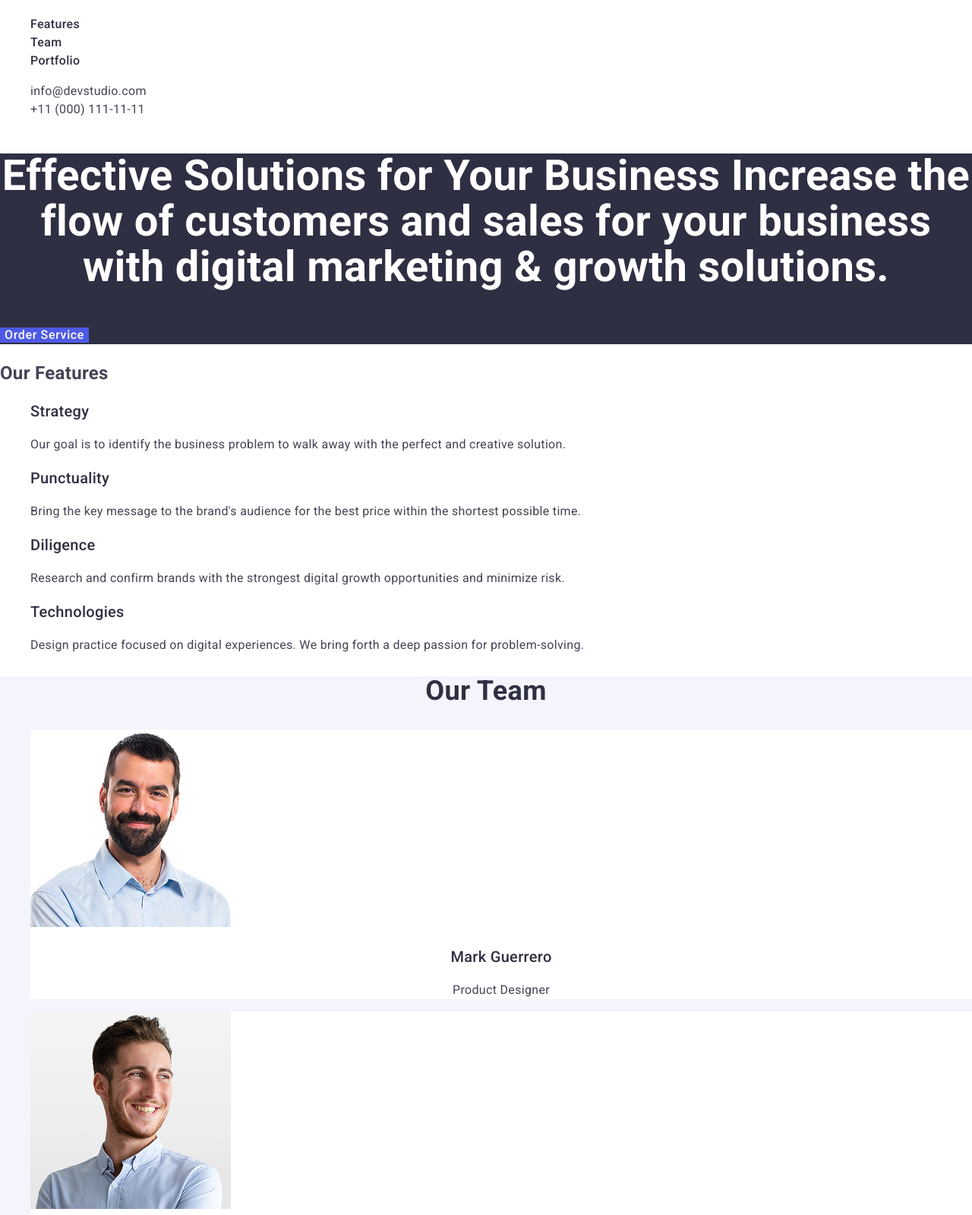
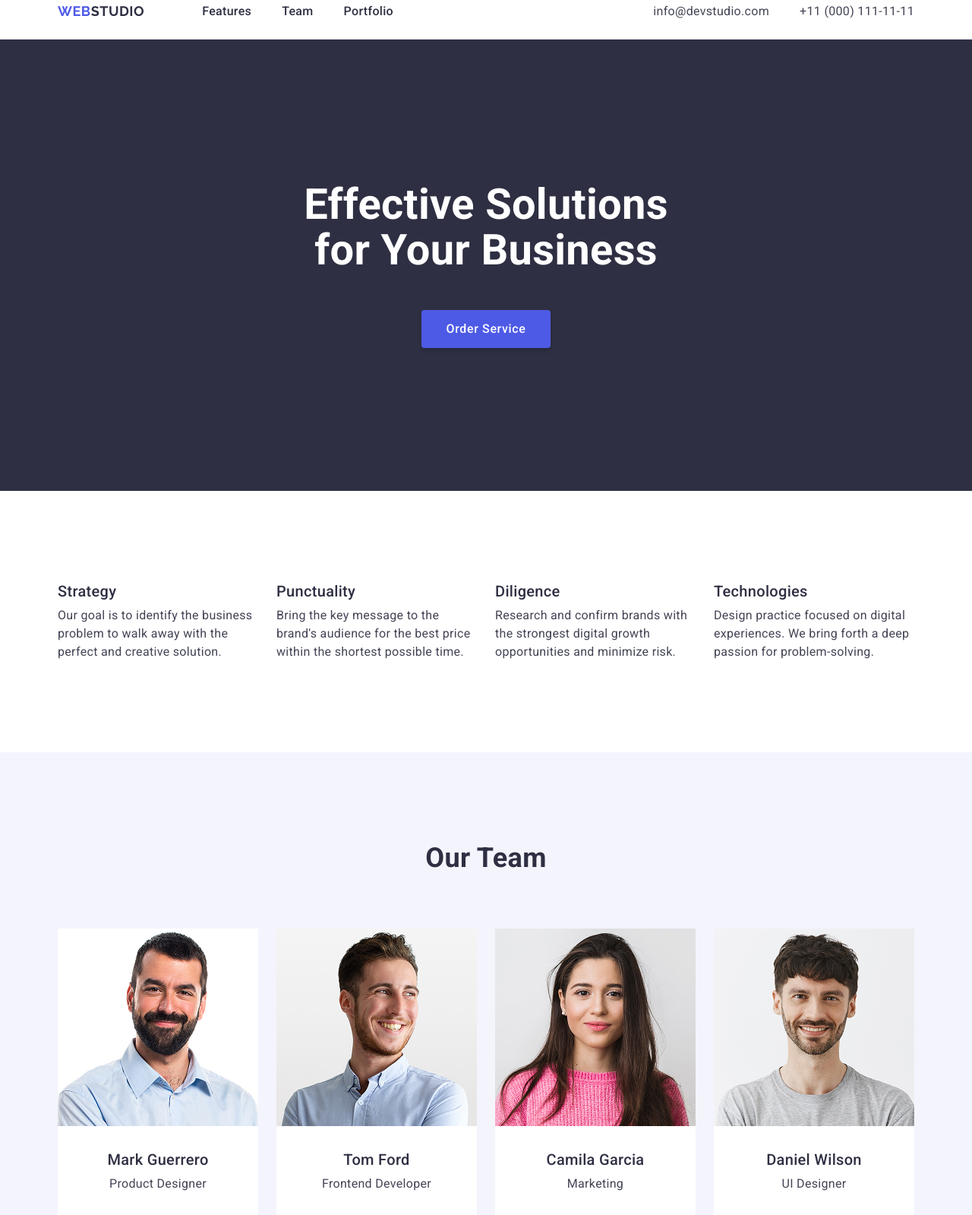
Before and after one commit to Tiana-Levchenko/goit-markup-hw-03, a plain HTML site: page index.html in a window 1280 px wide. Shown: the part 21-1620 px from the top of the page at 76% size. Drawn offline with nearby package versions, Linux system fonts and the light colour scheme.

Commit message:
add flex work on visual

```diff
--- a/css/common.css
+++ b/css/common.css
@@ -8,6 +8,15 @@ body {
   color: #434455;
   background-color: #fff;
 }
+h1,
+h2,
+h3,
+h4,
+h5,
+h6,
+p {
+  margin: 0;
+}
 
 a {
   color: inherit;
@@ -16,7 +25,14 @@ a {
 
 ol,
 ul {
+  margin: 0;
+  padding-left: 0;
   list-style-type: none;
+}
+img {
+  display: block;
+  max-width: 100%;
+  height: auto;
 }
 
 button {
@@ -28,6 +44,26 @@ address {
 }
 
 /* Base styles */
+.sr-only {
+  position: absolute;
+  white-space: nowrap;
+  width: 1px;
+  height: 1px;
+  overflow: hidden;
+  border: 0;
+  padding: 0;
+  clip: rect(0 0 0 0);
+  clip-path: inset(100%);
+  margin: -1px;
+}
+.section {
+  padding: 120px 0;
+}
+.container {
+  max-width: 1158px;
+  margin: 0 auto;
+  padding: 0 15px;
+}
 
 .accent {
   color: #4d5ae5;
@@ -41,6 +77,7 @@ address {
   text-transform: uppercase;
 }
 .section-title {
+  margin-bottom: 72px;
   font-size: 36px;
   line-height: 1.11;
   text-align: center;
--- a/css/features.css
+++ b/css/features.css
@@ -1,10 +1,15 @@
 .features {
 }
 .features-list {
+  display: flex;
+  flex-wrap: wrap;
+  gap: 24px;
 }
 .features-item {
+  width: calc((100% - 24px * 3) / 4);
 }
 .features-list-title {
+  margin-bottom: 8px;
   font-weight: 500;
   font-size: 20px;
   line-height: 1.2;
--- a/css/footer.css
+++ b/css/footer.css
@@ -1,10 +1,14 @@
 .footer {
+  padding: 100px 0;
   background-color: #2e2f42;
 }
 .footer-logo {
+  display: block;
+  margin-bottom: 16px;
   color: #f4f4fd;
 }
 
 .footer-desc {
+  max-width: 264px;
   color: #f4f4fd;
 }
--- a/css/header.css
+++ b/css/header.css
@@ -1,16 +1,30 @@
 .header {
+  border-bottom: 1px solid #e7e9fc;
 }
+.header-wrapper {
+  display: flex;
+  align-items: center;
+}
+
 .header-logo {
+  display: block;
+  margin-right: 76px;
+  padding: 24px 0;
   color: #2e2f42;
 }
 
 .main-nav {
+  margin-right: auto;
 }
 .main-nav-list {
+  display: flex;
+  gap: 40px;
 }
 .main-nav-item {
 }
 .main-nav-link {
+  display: block;
+  padding: 24px 0;
   font-weight: 500;
   color: #2e2f42;
 }
@@ -22,10 +36,14 @@
 .contacts {
 }
 .contacts-list {
+  display: flex;
+  gap: 40px;
 }
 .contacts-item {
-}
-.contacts-link {
+  .contacts-link {
+    display: block;
+    padding: 24px 0;
+  }
 }
 .contacts-link:hover,
 .contacts-link:focus {
--- a/css/hero.css
+++ b/css/hero.css
@@ -1,17 +1,25 @@
 .hero {
+  padding: 188px 0;
   background-color: #2e2f42;
 }
 .hero-title {
+  max-width: 496px;
+  margin: 0 auto 48px;
   font-size: 56px;
   line-height: 1.07;
   text-align: center;
   color: #fff;
 }
 .hero-btn {
+  display: block;
+  margin: 0 auto;
+  padding: 16px 32px;
   font-weight: 500;
   letter-spacing: 0.04em;
+  border-radius: 4px;
   color: #fff;
   background-color: #4d5ae5;
+  box-shadow: 0 4px 4px 0 rgba(0, 0, 0, 0.15);
 }
 .hero-btn:hover,
 .hero-btn :focus {
--- a/css/portfolio.css
+++ b/css/portfolio.css
@@ -1,12 +1,24 @@
 .portfolio {
 }
 .portfolio-list {
+  display: flex;
+  flex-wrap: wrap;
+  column-gap: 24px;
+  row-gap: 48px;
 }
 .portfolio-item {
+  width: calc((100% - 24px * 2) / 3);
 }
 .portfolio-ill {
 }
+.portfolio-wrapper {
+  padding: 32px 16px;
+  border-bottom: 1px solid #e7e9fc;
+  border-left: 1px solid #e7e9fc;
+  border-right: 1px solid #e7e9fc;
+}
 .portfolio-subtitle {
+  margin-bottom: 8px;
   font-weight: 500;
   font-size: 20px;
   line-height: 1.2;
--- a/css/team.css
+++ b/css/team.css
@@ -4,13 +4,22 @@
 .team-title {
 }
 .team-list {
+  display: flex;
+  flex-wrap: wrap;
+  gap: 24px;
 }
 .team-item {
-  background-color: #fff;
+  width: calc((100% - 24px * 3) / 4);
 }
 .team-avatar {
 }
+.text-wrapper {
+  padding: 32px 16px;
+  background-color: #fff;
+  border-radius: 0 0 4px 4px;
+}
 .team-name {
+  margin-bottom: 8px;
   font-weight: 500;
   font-size: 20px;
   line-height: 1.2;
--- a/index.html
+++ b/index.html
@@ -24,6 +24,7 @@
   </head>
   <body>
     <header class="header" id="header">
+      <div class="container header-wrapper">
         <a class="header-logo logo" href="./index.html">
           <span class="accent">Web</span>Studio
         </a>
@@ -54,23 +55,24 @@
             </li>
           </ul>
         </address>
+      </div>
     </header>
     <main>
       <section class="hero" id="hero">
-        <h1 class="hero-title">
-          Effective Solutions for Your Business Increase the flow of customers
-          and sales for your business with digital marketing & growth solutions.
-        </h1>
+        <div class="container">
+          <h1 class="hero-title">Effective Solutions for Your Business</h1>
           <button class="hero-btn btn" type="button">Order Service</button>
+        </div>
       </section>
-      <section class="features" id="features">
-        <h2>Our Features</h2>
+      <section class="features section" id="features">
+        <div class="container">
+          <h2 class="sr-only">Our Features</h2>
           <ul class="features-list">
             <li class="features-item">
               <h3 class="features-list-title">Strategy</h3>
               <p class="features-desc">
-              Our goal is to identify the business problem to walk away with the
-              perfect and creative solution.
+                Our goal is to identify the business problem to walk away with
+                the perfect and creative solution.
               </p>
             </li>
             <li class="features-item">
@@ -95,8 +97,10 @@
               </p>
             </li>
           </ul>
+        </div>
       </section>
-      <section class="team" id="team">
+      <section class="team section" id="team">
+        <div class="container">
           <h2 class="team-title section-title">Our Team</h2>
           <ul class="team-list">
             <li class="team-item">
@@ -107,8 +111,10 @@
                 width="264"
                 height="260"
               />
+              <div class="text-wrapper">
                 <h3 class="team-name">Mark Guerrero</h3>
                 <p class="team-inform">Product Designer</p>
+              </div>
             </li>
             <li class="team-item">
               <img
@@ -118,8 +124,10 @@
                 width="264"
                 height="260"
               />
+              <div class="text-wrapper">
                 <h3 class="team-name">Tom Ford</h3>
                 <p class="team-inform">Frontend Developer</p>
+              </div>
             </li>
             <li class="team-item">
               <img
@@ -129,8 +137,10 @@
                 width="264"
                 height="260"
               />
+              <div class="text-wrapper">
                 <h3 class="team-name">Camila Garcia</h3>
                 <p class="team-inform">Marketing</p>
+              </div>
             </li>
             <li class="team-item">
               <img
@@ -140,12 +150,16 @@
                 width="264"
                 height="260"
               />
+              <div class="text-wrapper">
                 <h3 class="team-name">Daniel Wilson</h3>
                 <p class="team-inform">UI Designer</p>
+              </div>
             </li>
           </ul>
+        </div>
       </section>
-      <section class="portfolio" id="portfolio">
+      <section class="portfolio section" id="portfolio">
+        <div class="container">
           <h2 class="portfolio section-title">Our Portfolio</h2>
           <ul class="portfolio-list">
             <li class="portfolio-item">
@@ -156,8 +170,10 @@
                 width="360"
                 height="300"
               />
+              <div class="portfolio-wrapper">
                 <h3 class="portfolio-subtitle">Banking App</h3>
                 <p class="portfolio-desc">App</p>
+              </div>
             </li>
             <li class="portfolio-item">
               <img
@@ -167,8 +183,10 @@
                 width="360"
                 height="300"
               />
+              <div class="portfolio-wrapper">
                 <h3 class="portfolio-subtitle">Cashless Payment</h3>
                 <p class="portfolio-desc">Marketing</p>
+              </div>
             </li>
             <li class="portfolio-item">
               <img
@@ -178,8 +196,10 @@
                 width="360"
                 height="300"
               />
+              <div class="portfolio-wrapper">
                 <h3 class="portfolio-subtitle">Meditation App</h3>
                 <p class="portfolio-desc">App</p>
+              </div>
             </li>
             <li class="portfolio-item">
               <img
@@ -189,8 +209,10 @@
                 width="360"
                 height="300"
               />
+              <div class="portfolio-wrapper">
                 <h3 class="portfolio-subtitle">Taxi Service</h3>
                 <p class="portfolio-desc">Marketing</p>
+              </div>
             </li>
             <li class="portfolio-item">
               <img
@@ -200,8 +222,10 @@
                 width="360"
                 height="300"
               />
+              <div class="portfolio-wrapper">
                 <h3 class="portfolio-subtitle">Screen Illustrations</h3>
                 <p class="portfolio-desc">Design</p>
+              </div>
             </li>
             <li class="portfolio-item">
               <img
@@ -211,20 +235,25 @@
                 width="360"
                 height="300"
               />
+              <div class="portfolio-wrapper">
                 <h3 class="portfolio-subtitle">Online Courses</h3>
                 <p class="portfolio-desc">Marketing</p>
+              </div>
             </li>
           </ul>
+        </div>
       </section>
     </main>
     <footer class="footer" id="footer">
+      <div class="container">
         <a class="footer-logo logo" href="./index.html">
           <span class="accent">Web</span>Studio
         </a>
         <p class="footer-desc">
-        Increase the flow of customers and sales for your business with digital
-        marketing & growth solutions.
+          Increase the flow of customers and sales for your business with
+          digital marketing & growth solutions.
         </p>
+      </div>
     </footer>
   </body>
 </html>
```
Lines whose indentation alone changed are shown as unchanged.
